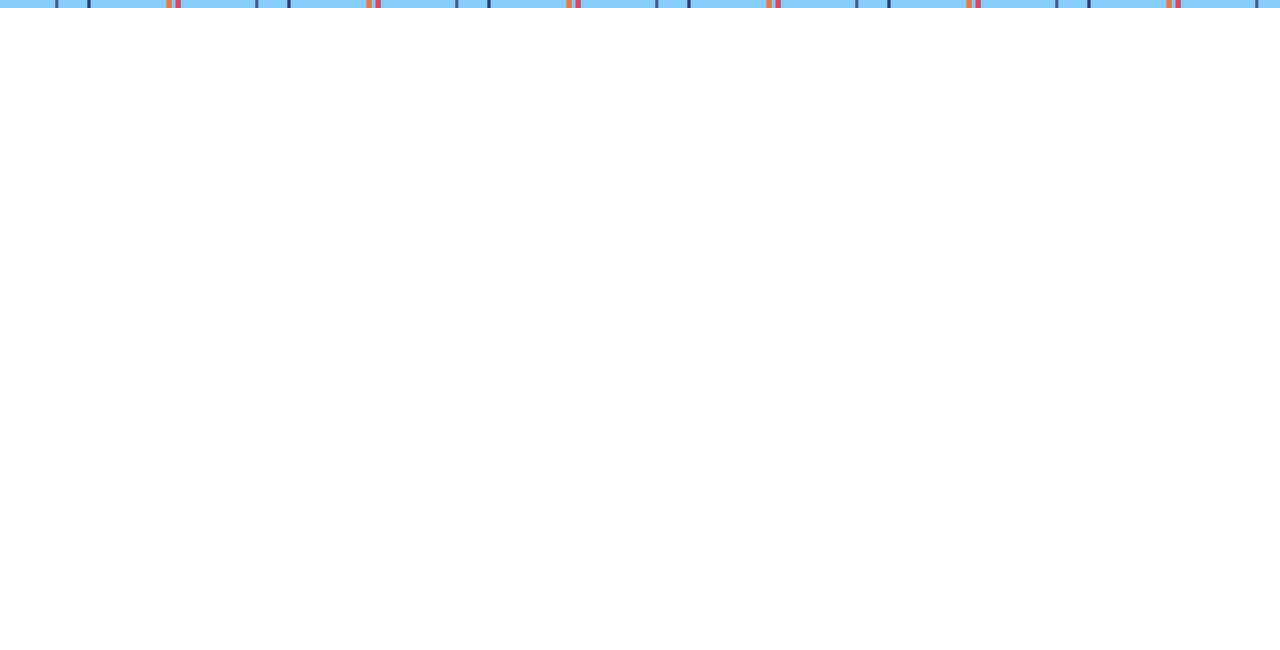
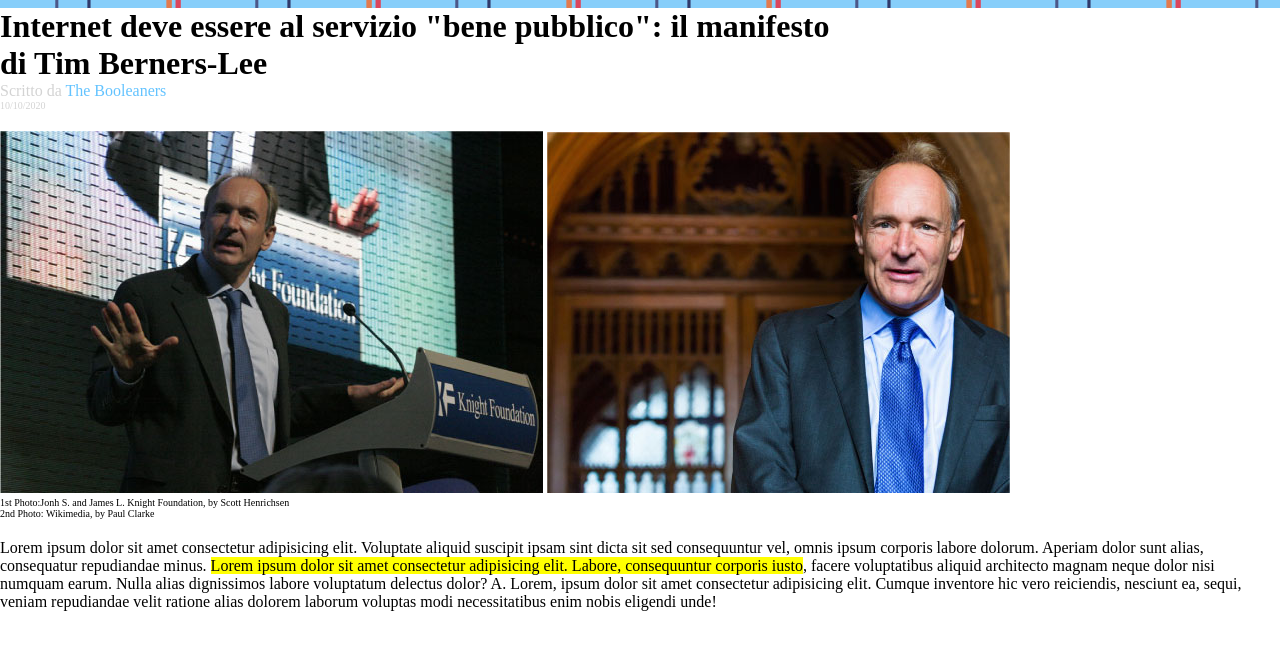
Before and after one commit to GianmauroCoviello/html-css-booleaner, a plain HTML site: page index.html in a window 1280 px wide. Shown: the part 92-742 px from the top of the page. Drawn offline with Linux system fonts and the light colour scheme.

Commit message:
fine prima parte del main con titolo immaggini e paragrafo

```diff
--- a/css/style.css
+++ b/css/style.css
@@ -19,3 +19,28 @@
     padding-left: 5px;
 }
 /*Fine delle classi ed id dell' header*/
+/*Inizio delle classi e id dell' main*/
+#testo_gray{
+    color: lightgray;
+}
+#data{
+    color: lightgrey;
+    font-size: 10px;
+    padding-bottom: 20px;
+}
+#testo_blu{
+    color: rgb(99, 195, 255)
+}
+#testo_photo{
+    font-size: 10px;
+    padding-bottom: 20px;
+
+}
+/*Inizio classi ed id del paragrafo*/
+.contenitore_paragrafo1{
+    margin-bottom: 20px;
+}
+.testo_evidenziato{
+    background-color: yellow;
+}
+/*Fine classi ed id del paragrafo*/
--- a/index.html
+++ b/index.html
@@ -20,6 +20,24 @@
     <!--Fine Header-->
     <!--Inizio del main-->
     <main>
+        <div class="contenitore_main">
+           <!--Inizio del div contenente il titolo con le immaggini e il primo paragrafo-->
+           <h1><strong>Internet deve essere al servizio "bene pubblico":   il manifesto <br> di Tim Berners-Lee</strong></h1>
+           <p id="testo_gray">Scritto da <span id="testo_blu">The Booleaners</span></p>
+           <p id="data">10/10/2020</p>
+           <img src="./img/tim-1.jpg" alt="">
+           <img src="./img/tim-2.jpg" alt="">
+           <p id="testo_photo">
+            1st Photo:Jonh S. and James L. Knight Foundation, by Scott Henrichsen <br>
+            2nd Photo: Wikimedia, by Paul Clarke
+           </p>
+
+           <div class="contenitore_paragrafo1">
+              <p>Lorem ipsum dolor sit amet consectetur adipisicing elit. Voluptate aliquid suscipit ipsam sint dicta sit sed consequuntur vel, omnis ipsum corporis labore dolorum. Aperiam dolor sunt alias, consequatur repudiandae minus. <span class="testo_evidenziato">Lorem ipsum dolor sit amet consectetur adipisicing elit. Labore, consequuntur corporis iusto</span>, facere voluptatibus aliquid architecto magnam neque dolor nisi numquam earum. Nulla alias dignissimos labore voluptatum delectus dolor? A. Lorem, ipsum dolor sit amet consectetur adipisicing elit. Cumque inventore hic vero reiciendis, nesciunt ea, sequi, veniam repudiandae velit ratione alias dolorem laborum voluptas modi necessitatibus enim nobis eligendi unde!</p>
+           </div>
+           <!--Fine del div contenente il titolo con le immaggini e il primo paragrafo-->
+        </div>
+
 
     </main>
      <!--Fine del main-->
```
